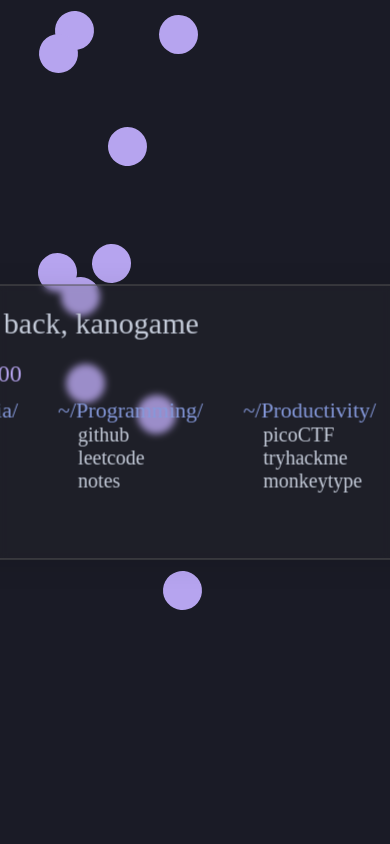
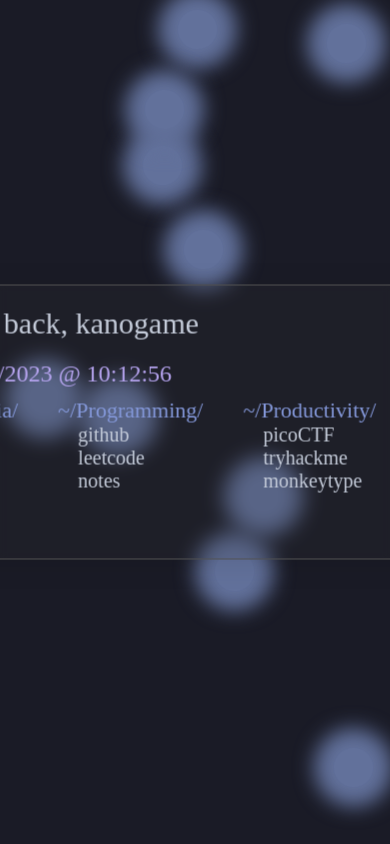
Before and after one commit to Kanogame/homepage, a plain HTML site: page index.html in a window 390 px wide. Shown: the top 844 px of the page. Drawn offline with Linux system fonts and the light colour scheme; a web font is replaced by a local one.

Commit message:
finalize look

```diff
--- a/background.js
+++ b/background.js
@@ -1,4 +1,3 @@
-const floatingBoxHeight = 100;
 const container = document.querySelector(".background");
 
 boxes = [];
@@ -9,8 +8,8 @@ for (let i = 0; i < 10; i++) {
     boxes.push({element: floatingBox,
     vx: Math.floor(Math.random() * 50) - 25,
     vy: Math.floor(Math.random() * 50) - 25,
-    left: getRndInteger(0, window.innerWidth - (floatingBoxHeight * 2)),
-    top: getRndInteger(0, window.innerHeight - (floatingBoxHeight * 2)),
+    left: getRndInteger(0, window.innerWidth ),
+    top: getRndInteger(0, window.innerHeight ),
     rotate: Math.random() * 100});
 }
 
@@ -19,8 +18,8 @@ function moveBoxes() {
     for (var i = 0, x = boxes.length; i < x; i++) {
         var s = boxes[i];
 
-        s.left += s.vx / 100;
-        s.top += s.vy / 100;
+        s.left += s.vx / 60;
+        s.top += s.vy / 60;
         s.rotate += ((s.vx + s.vy) / 2) / 100;
         s.element.style.rotate = s.rotate + "deg";
         s.element.style.left = s.left + "px";
@@ -34,6 +33,7 @@ function moveBoxes() {
 
 function tick() {
     moveBoxes();
+    requestAnimationFrame(tick);
 }
 
 
--- /dev/null
+++ b/date.js
@@ -0,0 +1,19 @@
+const Time = document.querySelector(".date");
+
+Date.prototype.today = function () {
+    return ((this.getDate() < 10)?"0":"") + this.getDate() +"/"+(((this.getMonth()+1) < 10)?"0":"") +
+    (this.getMonth()+1) +"/"+ this.getFullYear();
+}
+
+Date.prototype.timeNow = function () {
+     return ((this.getHours() < 10)?"0":"") + this.getHours() +":"+ ((this.getMinutes() < 10)?"0":"") +
+     this.getMinutes() +":"+ ((this.getSeconds() < 10)?"0":"") + this.getSeconds();
+}
+
+function GetTime() {
+    var currentdate = new Date();
+    var datetime = "UTC +7: " + currentdate.today() + " @ " + currentdate.timeNow();
+    Time.innerHTML = datetime;
+}
+
+setInterval(GetTime, 1000)
--- a/index.html
+++ b/index.html
@@ -77,5 +77,6 @@
     </div>
     <script src="./typing.js"></script>
     <script src="./background.js"></script>
+    <script src="./date.js"></script>
 </body>
 </html>
--- a/style.css
+++ b/style.css
@@ -25,7 +25,8 @@ body {
     width: 10vw;
     height: 10vw;
     border-radius: 24px;
-    background: #B6A4EF;
+    background: #62719b;
+    box-shadow: 0 0 20px 20px #62719b;
 }
 
 .menu {
```
